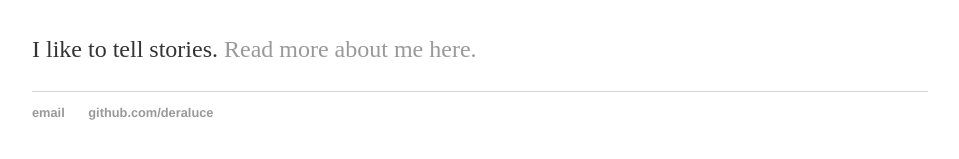
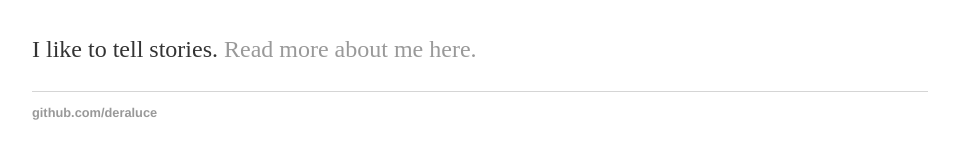
Before and after one commit to DeraLuce/DeraLuce.github.io, a Jekyll site: the page built from index.html, in a window 1280 px wide. Shown: the part 164-323 px from the top of the page, without its empty margins (160-1119 px from the left). Built offline with Jekyll 4.4.1, drawn with Linux system fonts in a browser that asks for light colours.

Commit message:
Update default.html

```diff
--- a/_layouts/default.html
+++ b/_layouts/default.html
@@ -21,7 +21,7 @@
 			</div><!-- /.container -->
 			<footer>
 	    		<ul>
-	        		<li><a href="mailto:hankquinlanhub@gmail.com">email</a></li>
+	        		<!-- li><a href="mailto:hankquinlanhub@gmail.com">email</a></li -->
 	        		<li><a href="https://github.com/deraluce">github.com/deraluce</a></li>
 				</ul>
 			</footer>
```
